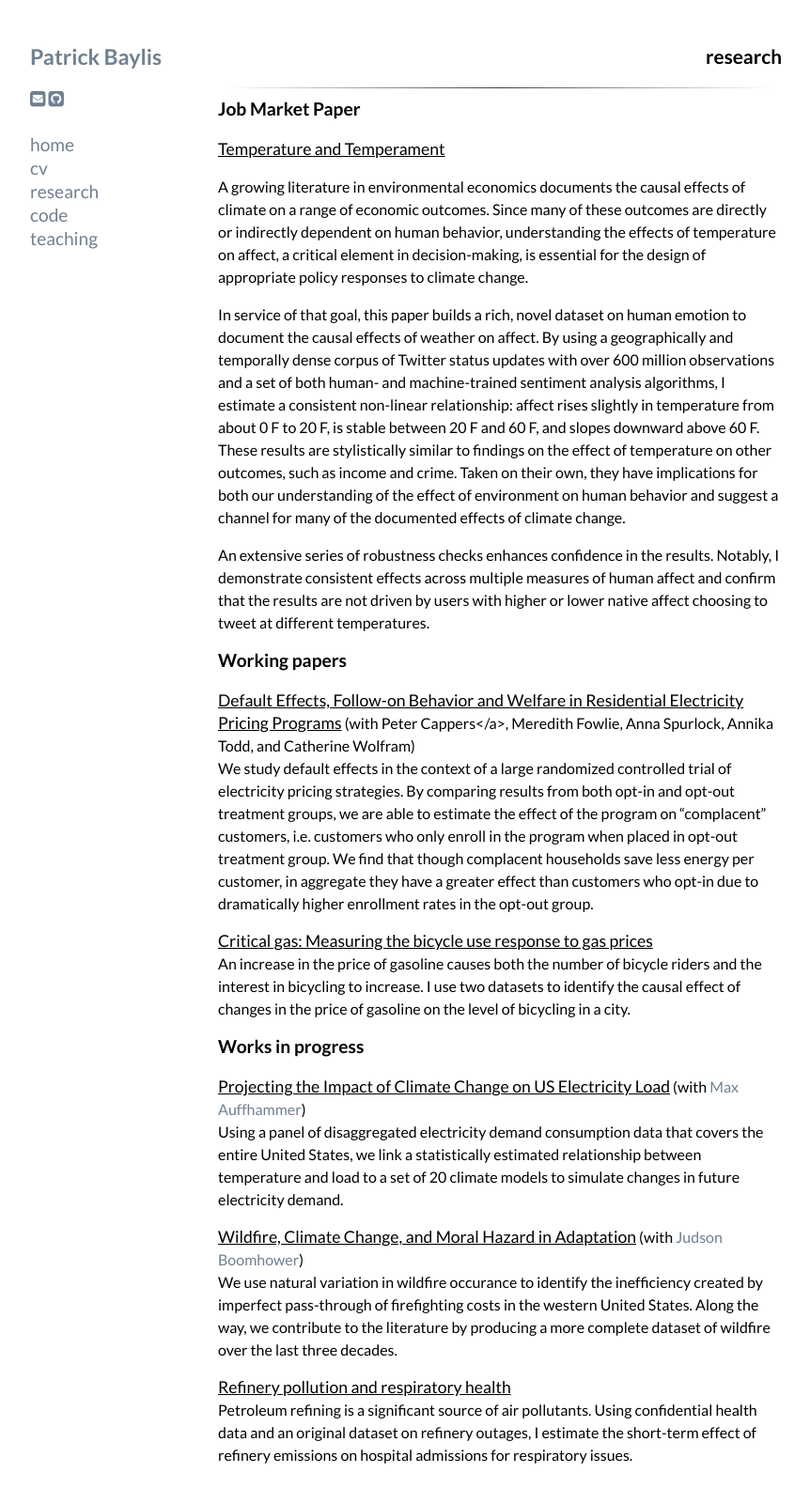
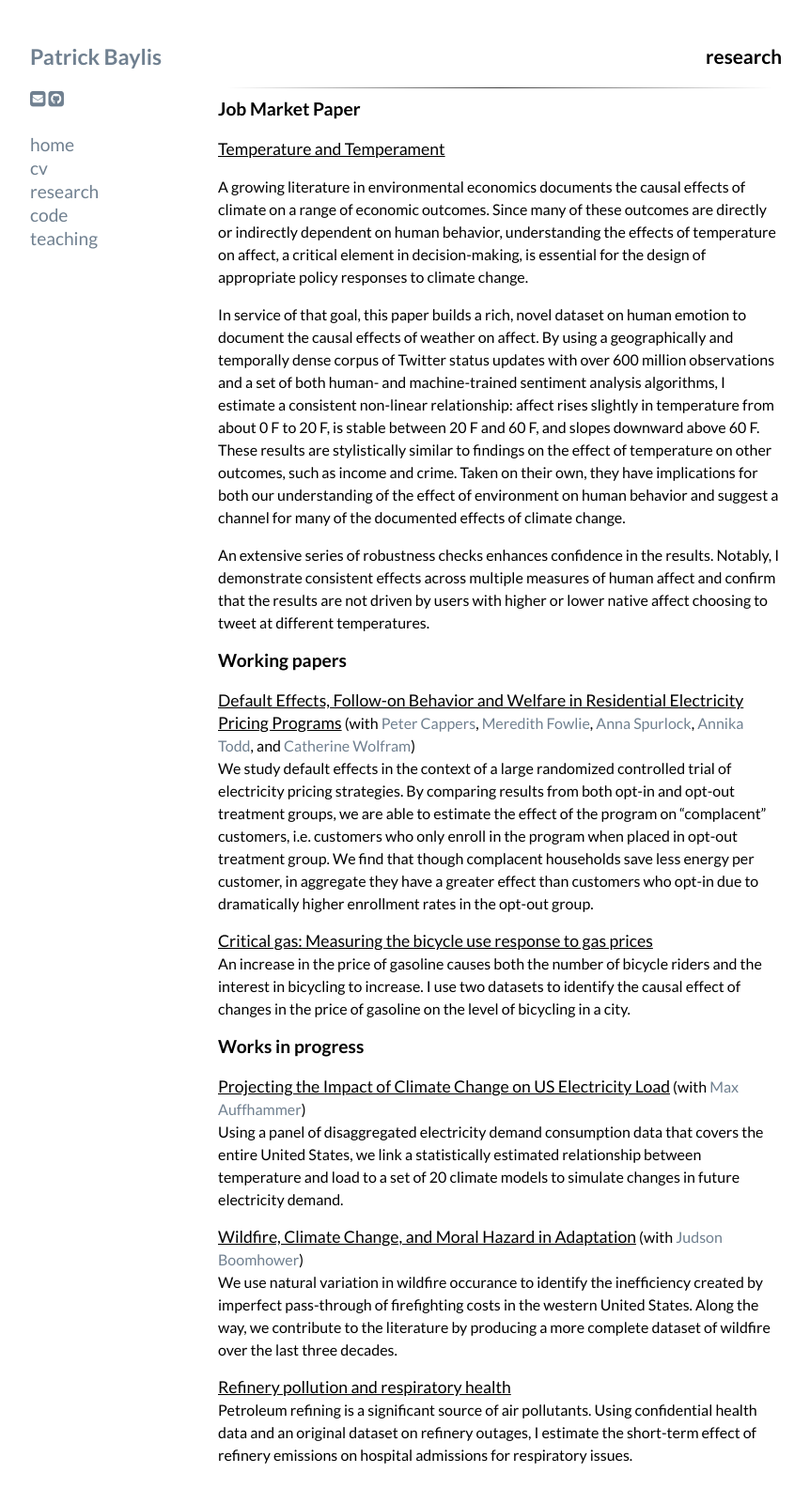
Before and after one commit to pbaylis/pbaylis.github.io, a Jekyll site: the page built from research.markdown, in a window 1280 px wide. Shown: the whole page at 94% size, without its empty margins (208-1070 px from the left). Built offline with Jekyll 4.4.1, drawn with Linux system fonts in a browser that asks for light colours; nearby versions of some CDN libraries; Markdown is read by kramdown in place of the engine named in the settings; some of the changed lines change nothing that is shown.

Commit message:
coauthor links

```diff
--- a/research.markdown
+++ b/research.markdown
@@ -29,7 +29,7 @@ An extensive series of robustness checks enhances confidence in the results. Not
 
 ##Working papers
 
-<span id="popup"><em>Default Effects, Follow-on Behavior and Welfare in Residential Electricity Pricing Programs</em> (with Peter Cappers</a>, Meredith Fowlie, Anna Spurlock, Annika Todd, and Catherine Wolfram)
+<span id="popup"><em>Default Effects, Follow-on Behavior and Welfare in Residential Electricity Pricing Programs</em> (with [Peter Cappers][cappers], [Meredith Fowlie][fowlie], [Anna Spurlock][spurlock], [Annika Todd][todd], and [Catherine Wolfram][wolfram])
 <img src="images/projects/defaultbias.png"/></span><br>
 We study default effects in the context of a large randomized controlled trial of electricity pricing strategies. By comparing results from both opt-in and opt-out treatment groups, we are able to estimate the effect of the program on "complacent" customers, i.e. customers who only enroll in the program when placed in opt-out treatment group. We find that though complacent households save less energy per customer, in aggregate they have a greater effect than customers who opt-in due to dramatically higher enrollment rates in the opt-out group.
 
@@ -38,11 +38,21 @@ An increase in the price of gasoline causes both the number of bicycle riders an
 
 ##Works in progress
 
-<span id="popup"><em>Projecting the Impact of Climate Change on US Electricity Load</em><img src="images/projects/projectload.png" alt="Projecting load" height="420px"/></span> (with <a href="http://www.auffhammer.com/">Max Auffhammer</a>)<br>
+<span id="popup"><em>Projecting the Impact of Climate Change on US Electricity Load</em><img src="images/projects/projectload.png" alt="Projecting load" height="420px"/></span> (with [Max Auffhammer][auffhammer])<br>
 Using a panel of disaggregated electricity demand consumption data that covers the entire United States, we link a statistically estimated relationship between temperature and load to a set of 20 climate models to simulate changes in future electricity demand.
 
-<span><em>Wildfire, Climate Change, and Moral Hazard in Adaptation</em></span> (with [Judson Boomhower](https://are.berkeley.edu/candidate/Judson-Boomhower))<br>
+<span><em>Wildfire, Climate Change, and Moral Hazard in Adaptation</em></span> (with [Judson Boomhower][boomhower])<br>
 We use natural variation in wildfire occurance to identify the inefficiency created by imperfect pass-through of firefighting costs in the western United States. Along the way, we contribute to the literature by producing a more complete dataset of wildfire over the last three decades.
 
 <span id="popup"><em>Refinery pollution and respiratory health</em><img src="images/projects/respHealth.jpg" alt="Refinery pollution and respiratory health" height="360px"/></span><br>
 Petroleum refining is a significant source of air pollutants. Using confidential health data and an original dataset on refinery outages, I estimate the short-term effect of refinery emissions on hospital admissions for respiratory issues.
+
+<!-- Co-author links -->
+
+[auffhammer]: http://www.auffhammer.com/ "Max Auffhammer"
+[boomhower]: https://are.berkeley.edu/candidate/Judson-Boomhower "Judson Boomhower"
+[cappers]: http://emp.lbl.gov/staff/peter-cappers       "Peter Cappers"
+[fowlie]: http://nature.berkeley.edu/~fowlie/  "Meredith Fowlie"
+[spurlock]: http://eetd.lbl.gov/people/c-anna-spurlock "Anna Spurlock"
+[todd]: http://www.annikatodd.com/ "Annika Todd"
+[wolfram]: http://facultybio.haas.berkeley.edu/faculty-list/wolfram-catherine "Catherine Wolfram"
```
